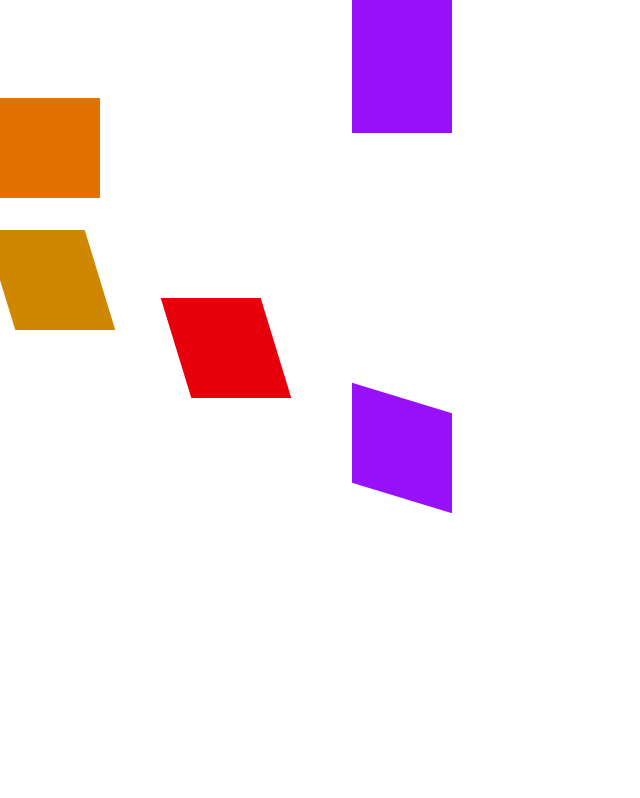
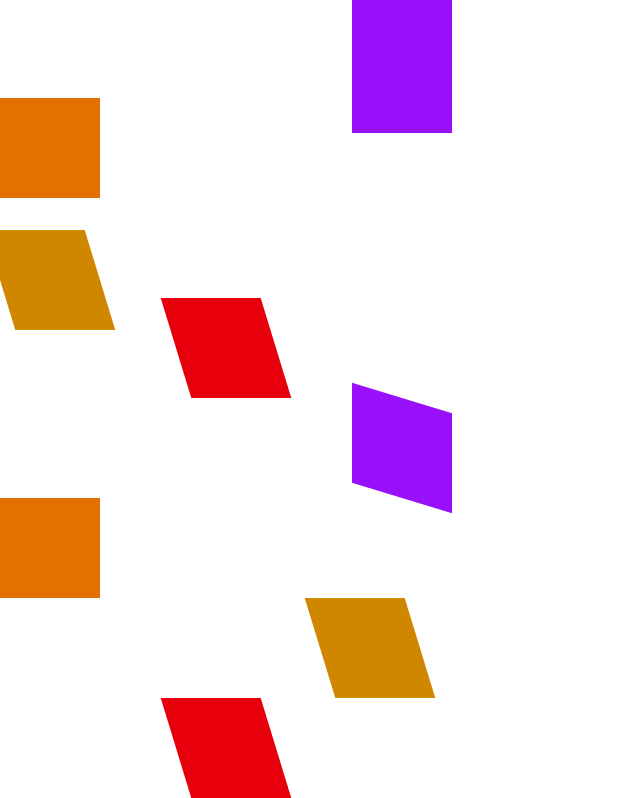
Before and after one commit to GeorgePro888/framer-motion-example, a React (Vite) app: page / in a window 1280 px wide. Shown: the part 902-1700 px from the top of the page, without its empty margins (0-640 px from the left). Before the commit the page ends 1415 px from the top, so only its background shows below. Built offline with nearby package versions, Linux system fonts and the light colour scheme.

Commit message:
transition

```diff
--- a/src/App.tsx
+++ b/src/App.tsx
@@ -23,7 +23,17 @@ const App = () => {
     <motion.div className="box1 bg-red-600" animate={{ translateX: "11rem",skewX: 17 }} />
     <motion.div className="box1 bg-purple-600" animate={{ translateX: "22rem",skewY: 17 }} />
 
-
+    <motion.div className="box1 bg-amber-600" />
+    <motion.div className="box1 bg-yellow-600"
+      initial={{ x: 0 }}
+      animate={{ translateX: "20rem", skew: 17 }}
+      transition={{ duration: 5 }}
+    />
+    <motion.div className="box1 bg-red-600"
+      initial={{ x: 0 }}
+      animate={{ translateX: "11rem", skewX: 17 }}
+      transition={{ duration: 4, ease: "easeInOut", delay: 2 }}
+    />
   </div>;
 
 };
```
